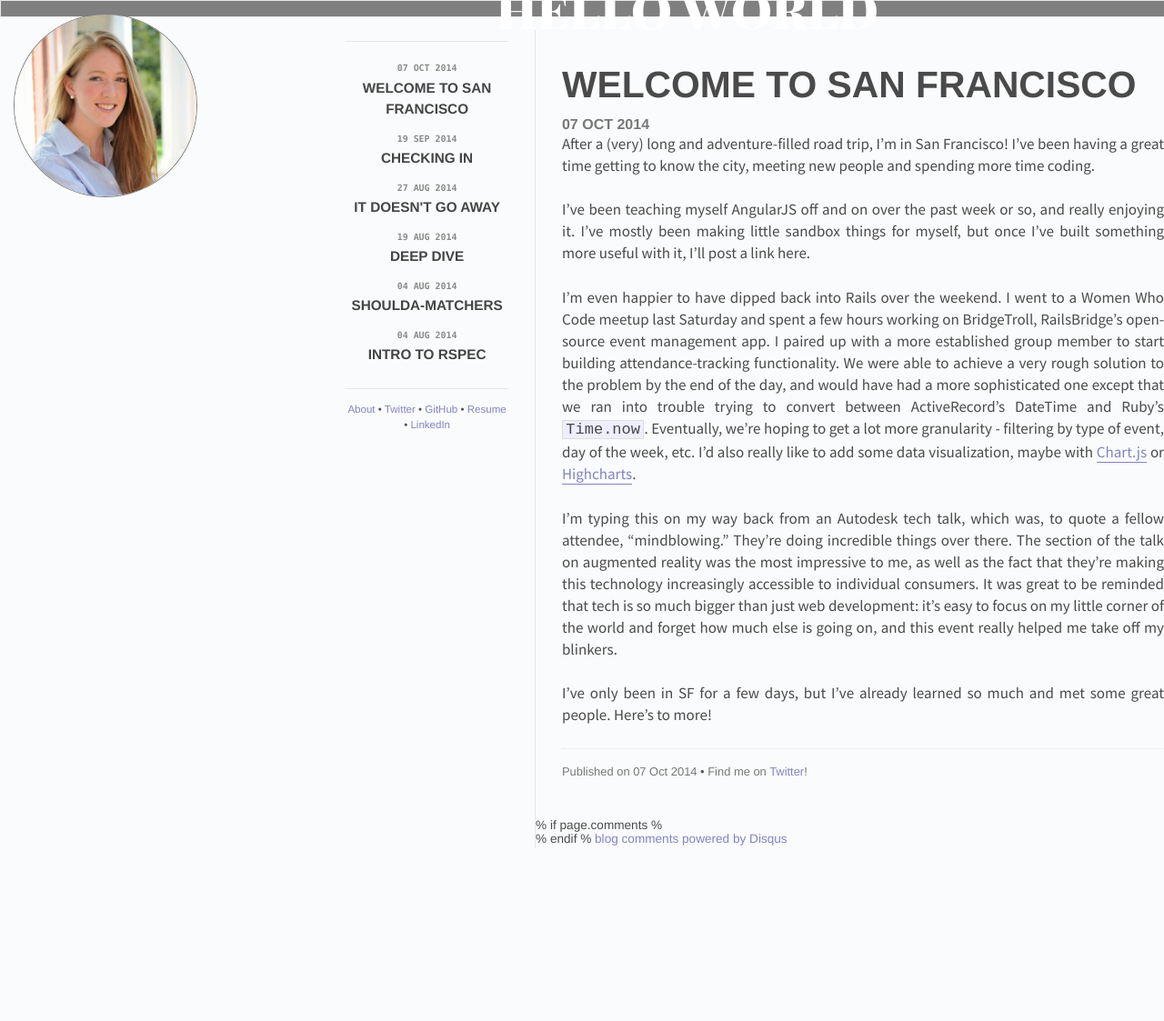
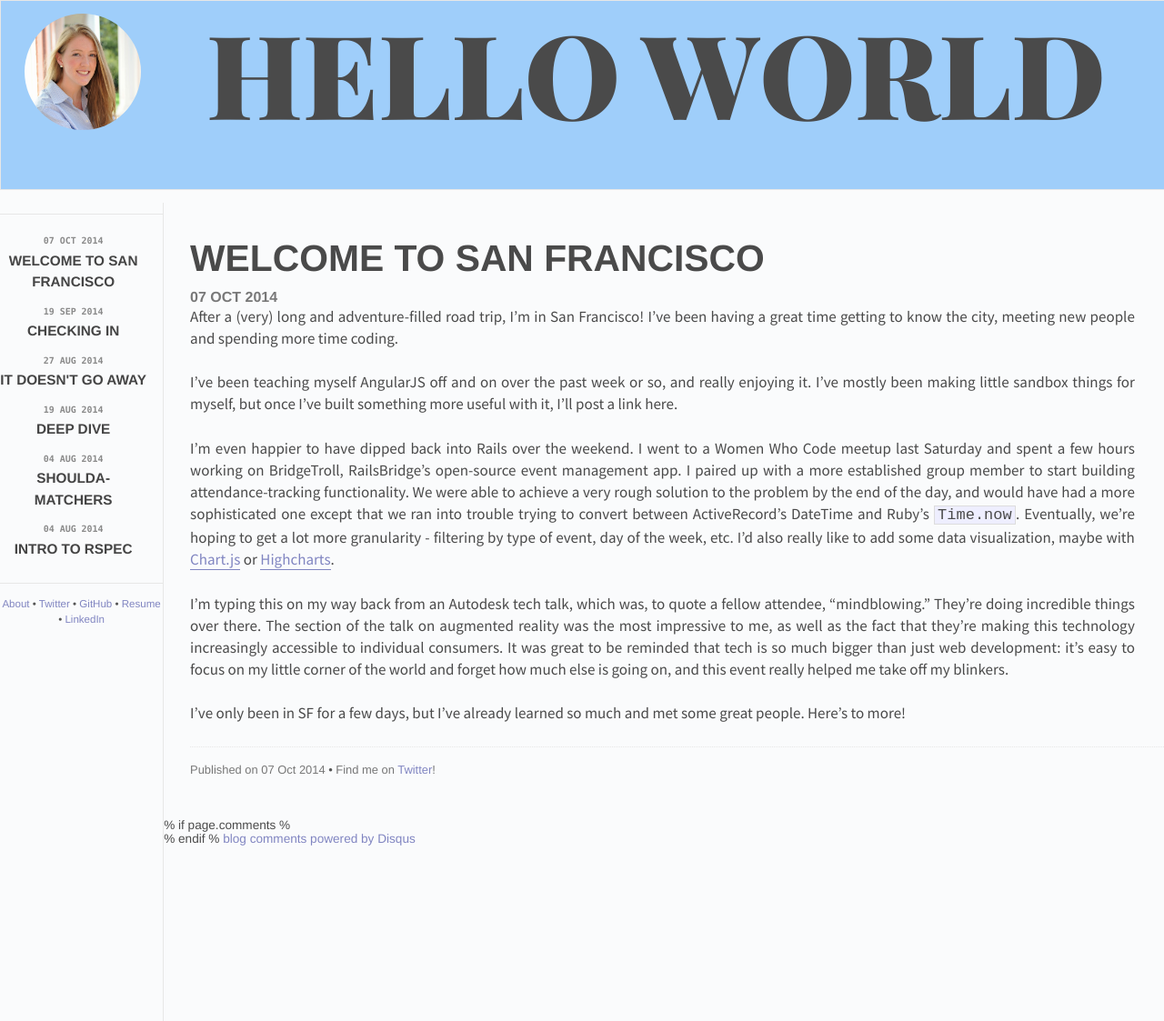
Before and after one commit to mhuerster/mhuerster.github.io, a Jekyll site: the page built from index.html, in a window 1280 px wide. Shown: the whole page at 91% size. Built offline with Jekyll 4.4.1, drawn with Linux system fonts in a browser that asks for light colours; some web fonts are replaced; the list of posts is cut into pages by our own code; comment, search, counter and statistics services are not loaded; before the commit the page ends 933 px from its top, so only the background shows below that.

Commit message:
bad git workflow rly sry

```diff
--- a/_layouts/default.html
+++ b/_layouts/default.html
@@ -26,11 +26,11 @@
   <body>
     <div class="site">
       <div class="site-header">
-        <!-- <div class="header"> -->
-          <a href="/"><img id="logo" src="/images/logo.jpeg"></a>
 
-        <h2>HELLO WORLD</h2>
-        <!-- </div> -->
+        <a href="/"><img id="logo" src="/images/logo.jpeg"></a>
+
+        <span id="site-title">HELLO WORLD</span>
+        <br class="clear">
       </div>
 
       <div class="sidebar" id="sidebar">
--- a/css/main.css
+++ b/css/main.css
@@ -42,15 +42,6 @@ a:hover {
 .separator {
   color: #555;
 }
-h2 {
-  font-family: 'Playfair Display', serif;
-  /*vertical-align: middle;*/
-  margin-top: auto;
-  margin-bottom: auto;
-  text-align: center;
-  color: white;
-  font-size: 4em;
-}
 
 /*****************************************************************************/
 /*
@@ -58,14 +49,26 @@ h2 {
 /*
 /*****************************************************************************/
 #logo {
+  display: inline;
+  width: 10%;
+  margin-left: 2%;
+  margin-right: 2%;
+  border-radius: 50%;
+  vertical-align: middle;
+}
+#site-title {
   display: inline-block;
-  /*max-width: 20%;*/
-  max-height: 200px;
-  border-radius: 50%;
-  float: left;
-  margin: 1em;
-  vertical-align: top;
-  border: 1px solid gray;
+  font-family: 'Playfair Display', serif;
+  text-align: center;
+  font-size: 10vw;
+  vertical-align: middle;
+  width: 84%;
+  position: relative;
+  line-height: 100%;
+}
+.clear {
+  font-size: 6em;
+  clear: both;
 }
 
 .posts a {
@@ -105,16 +108,16 @@ h2 {
 
 .site-header {
   /*background-image: url('/images/cover.jpg');*/
-  background-color: gray;
+  background-color: #9FCEFA;
   background-repeat: no-repeat;
-  background-size: 100%;
   width: 100%;
+  min-height: 20%;
   height: auto;
   border: 1px solid #e7e7e7;
   margin-bottom: 1em;
-  /*padding-top: 1.5em;*/
-  /*padding-bottom: 1.25em;*/
-  clear: both;
+  padding-top: 1em;
+  padding-bottom: 1em;
+  /*clear: both;*/
 }
 .tagline {
   width: 100%;
@@ -176,7 +179,8 @@ h2 {
 
 .post {
   line-height: 24px;
-  max-width: 725px;
+  /*max-width: 725px;*/
+  margin-right: 3%;
   clear: both;
 }
 
@@ -253,8 +257,8 @@ h2 {
 .sidebar {
   float: left;
   width: 14%;
-  padding-left: 11em;
-  padding-right: 2.125em;
+  padding-left: auto;
+  padding-right: auto;
   border-right: 1px solid #e7e7e7;
 }
 
@@ -264,6 +268,8 @@ h2 {
 
 .post-link {
   margin-bottom: 0.75em;
+  /*margin-left: auto;*/
+  margin-right: 10%;
 }
 
 .post-title {
```
Also changed, not shown: 9 other files.
